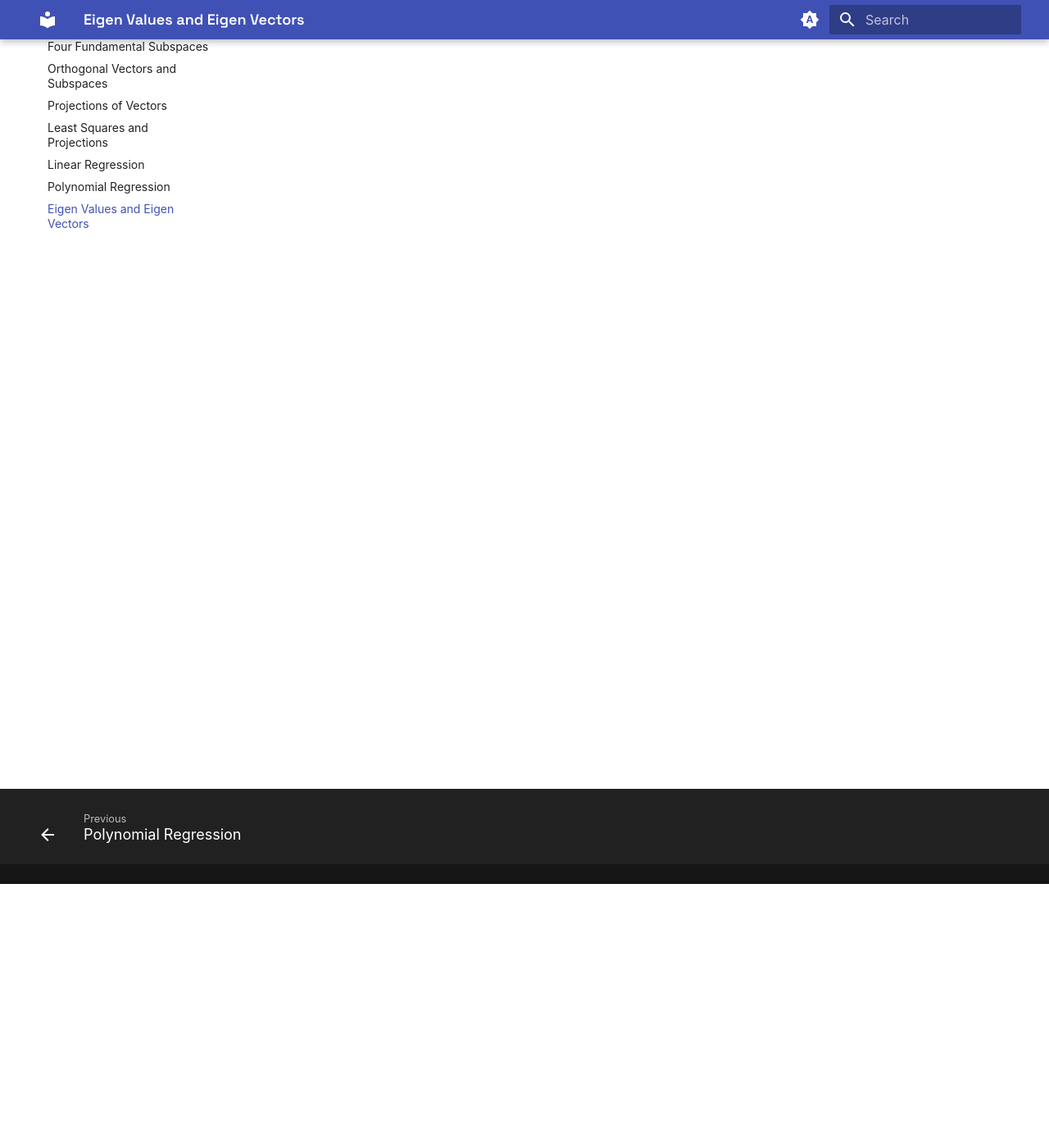
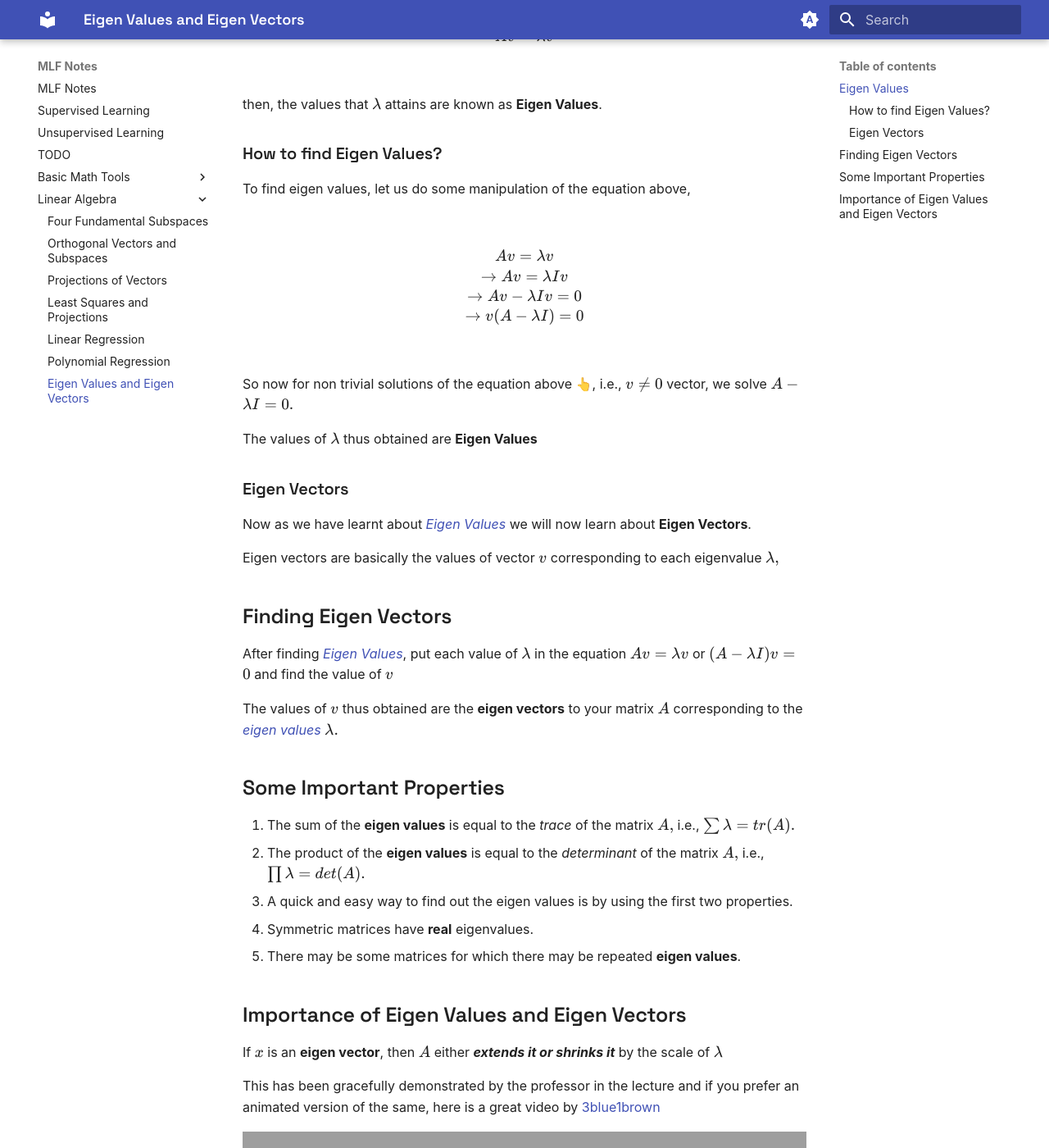
Before and after one commit to harshshah-codes/MLF-Notes, an MkDocs documentation site: the page built from docs/Linear Algebra/07 EigenValues and EigenVectors.md, in a window 1280 px wide and 1400 px high, scrolled down 322 px. Shown: the whole window at 82% size. Built offline with MkDocs 1.6.1 and Material for MkDocs 9.7.7, drawn with Linux system fonts in a browser that asks for light colours; some of the changed text lies outside the part shown; grey boxes are pictures that could not be loaded.

Commit message:
Completed Eigen values and eigen vectors

```diff
--- a/docs/Linear Algebra/07 EigenValues and EigenVectors.md
+++ b/docs/Linear Algebra/07 EigenValues and EigenVectors.md
@@ -1 +1,50 @@
 # Eigen Values and Eigen Vectors
+
+
+## Eigen Values
+Let us consider a matrix $A,$ a vector $v$ and a scalar $\lambda,$ if the matrix $A$ satisfies the equation,
+
+$$
+Av=\lambda v
+$$
+
+then, the values that $\lambda$ attains are known as **Eigen Values**.
+
+### How to find Eigen Values?
+To find eigen values, let us do some manipulation of the equation above,
+
+$$
+Av=\lambda v\newline
+\to Av=\lambda Iv\newline
+\to Av-\lambda Iv=0\newline
+\to v(A-\lambda I) = 0
+$$
+
+So now for non trivial solutions of the equation above 👆, i.e., $v\neq0$ vector, we solve $A-\lambda I=0.$
+
+The values of $\lambda$ thus obtained are **Eigen Values**
+
+### Eigen Vectors
+Now as we have learnt about [*Eigen Values*](#eigen-values) we will now learn about **Eigen Vectors**.
+
+Eigen vectors are basically the values of vector $v$ corresponding to each eigenvalue $\lambda,$
+
+## Finding Eigen Vectors
+
+After finding [*Eigen Values*](#how-to-find-eigen-values), put each value of $\lambda$ in the equation $Av=\lambda v$ or $(A-\lambda I)v=0$ and find the value of $v$
+
+The values of $v$ thus obtained are the **eigen vectors** to your matrix $A$ corresponding to the [*eigen values*](#eigen-values) $\lambda.$
+
+## Some Important Properties
+1. The sum of the **eigen values** is equal to the *trace* of the matrix $A,$ i.e., $\sum\lambda=tr(A).$
+2. The product of the **eigen values** is equal to the *determinant* of the matrix $A,$ i.e., $\prod\lambda=det(A).$
+3. A quick and easy way to find out the eigen values is by using the first two properties.
+4. Symmetric matrices have **real** eigenvalues.
+5. There may be some matrices for which there may be repeated **eigen values**.
+
+## Importance of Eigen Values and Eigen Vectors
+If $x$ is an **eigen vector**, then $A$ either ***extends it or shrinks it*** by the scale of $\lambda$
+
+This has been gracefully demonstrated by the professor in the lecture and if you prefer an animated version of the same, here is a great video by [3blue1brown](https://www.youtube.com/@3blue1brown)
+
+<iframe width="850" height="669" src="https://www.youtube.com/embed/PFDu9oVAE-g" title="Eigenvectors and eigenvalues | Chapter 14, Essence of linear algebra" frameborder="0" allow="accelerometer; autoplay; clipboard-write; encrypted-media; gyroscope; picture-in-picture; web-share" allowfullscreen></iframe>
```
